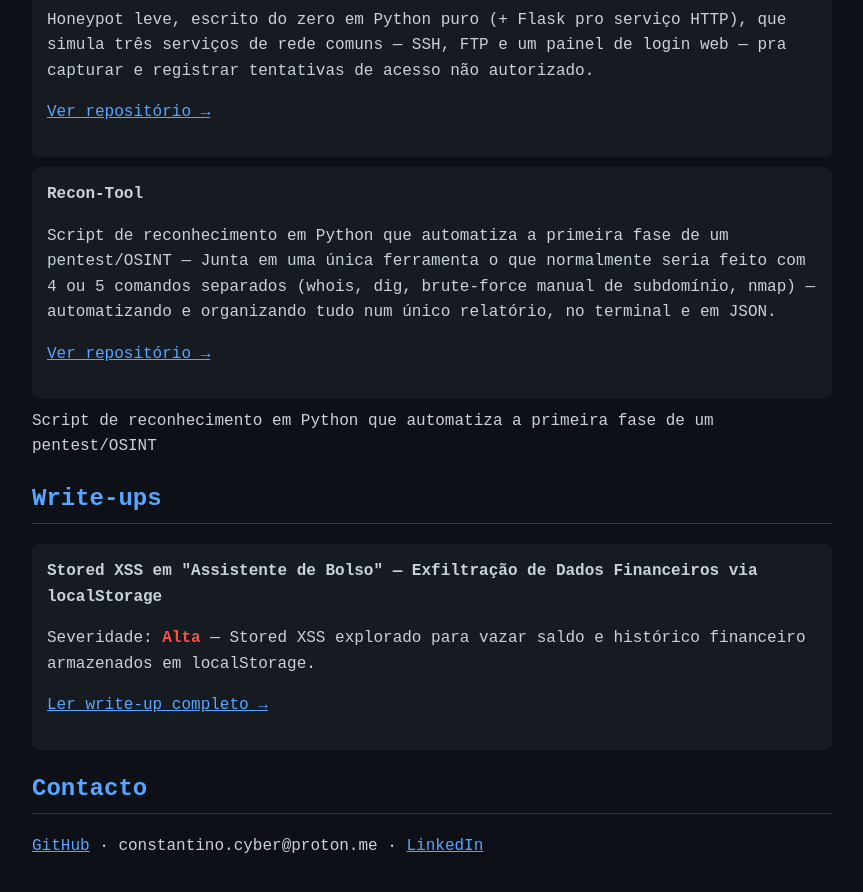
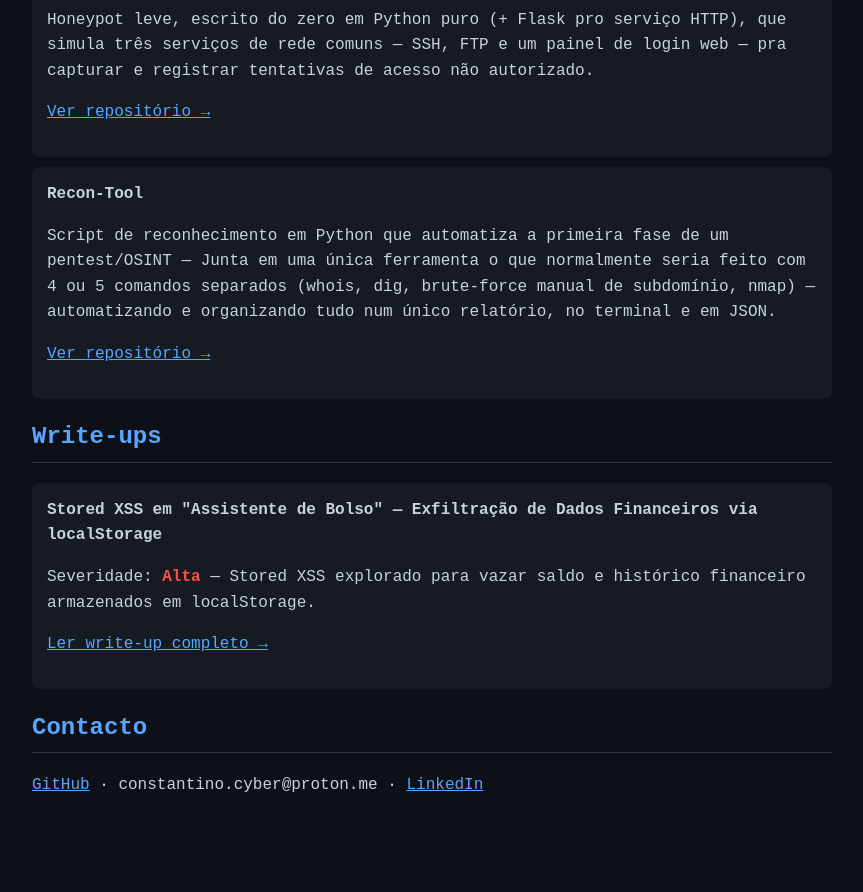
Before and after one commit to Constantino021/Constantino021.github.io, a Jekyll site: the page index.html, which Jekyll copies as it is, in a window 1280 px wide and 900 px high, scrolled down 1182 px. Shown: the top 892 px of the window, without its empty margins (208-1071 px from the left). Built offline with Jekyll 4.4.1, drawn with Linux system fonts in a browser that asks for light colours; after the commit the page ends 2021 px from its top, so only the background shows below that.

Commit message:
Remove duplicate script description in index.html
Removed duplicate description of the Python reconnaissance script.

```diff
--- a/index.html
+++ b/index.html
@@ -67,7 +67,7 @@
     <p>Script de reconhecimento em Python que automatiza a primeira fase de um pentest/OSINT — Junta em uma única ferramenta o que normalmente seria feito com 4 ou 5 comandos separados (whois, dig, brute-force manual de subdomínio, nmap) — automatizando e organizando tudo num único relatório, no terminal e em JSON.</p>
     <p><a href="https://github.com/Constantino021/recon-tool">Ver repositório →</a></p>
   </div>
-Script de reconhecimento em Python que automatiza a primeira fase de um pentest/OSINT
+
   <h2>Write-ups</h2>
   <div class="writeup">
     <strong>Stored XSS em "Assistente de Bolso" — Exfiltração de Dados Financeiros via localStorage</strong>
```
